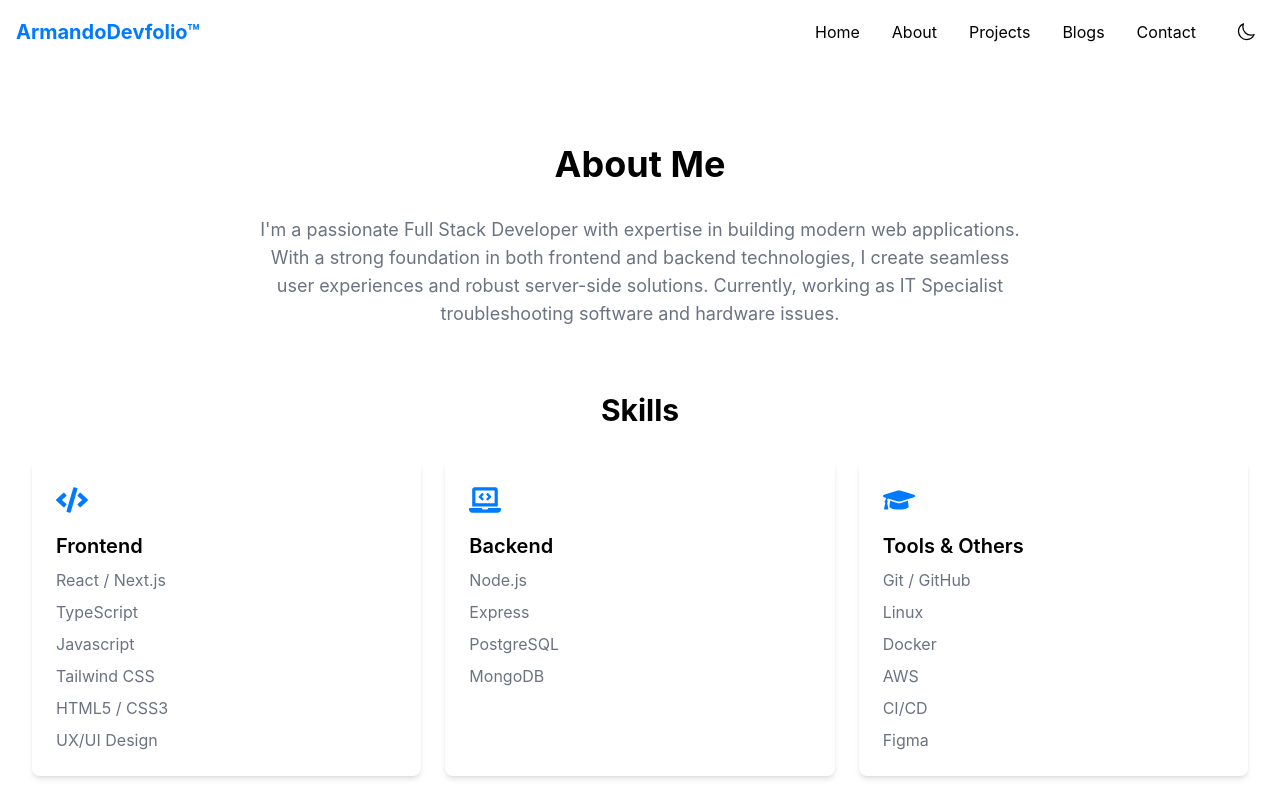
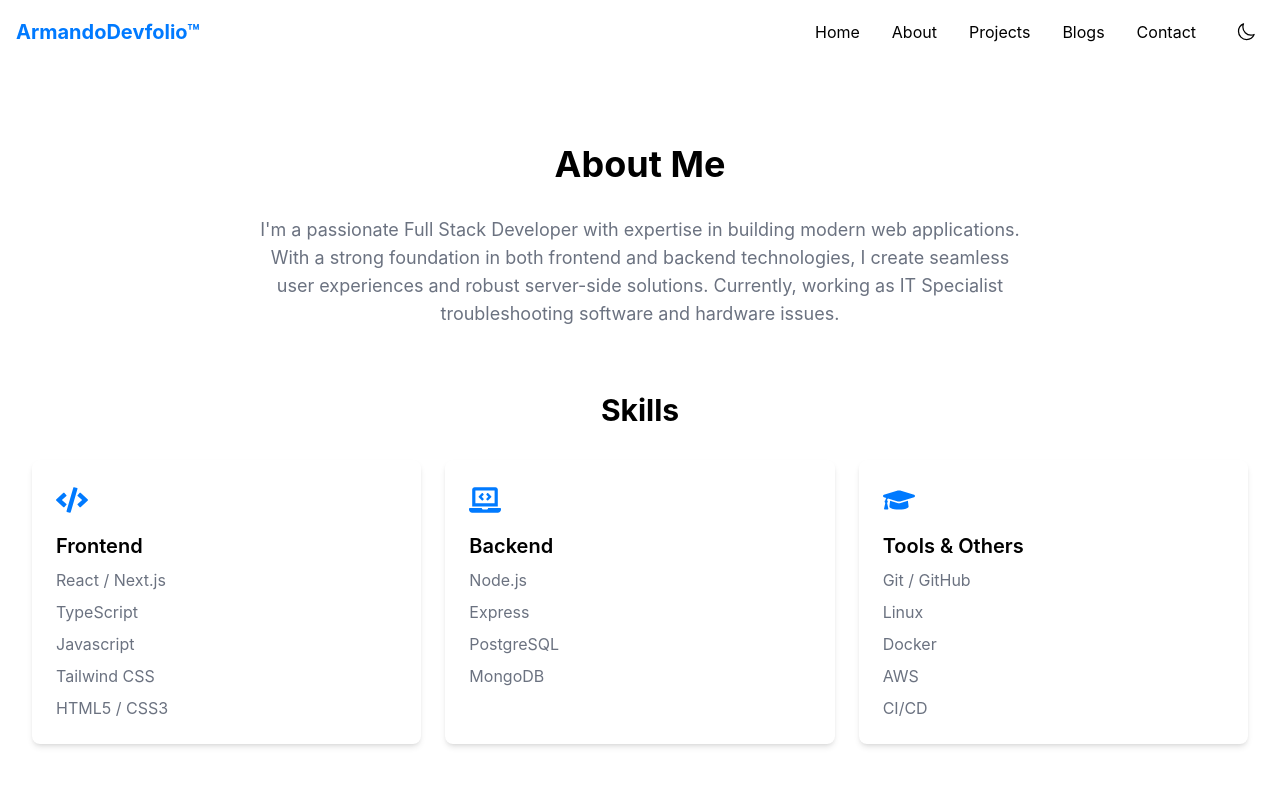
Before and after one commit to mandoag22/portfolio, a Next.js app: page /about in a window 1280 px wide. Shown: the top 800 px of the page. Built offline with nearby package versions, Linux system fonts and the light colour scheme.

Commit message:
Update page.tsx

```diff
--- a/src/app/about/page.tsx
+++ b/src/app/about/page.tsx
@@ -57,7 +57,7 @@ export default function About() {
               <li>Javascript</li>
               <li>Tailwind CSS</li>
               <li>HTML5 / CSS3</li>
-              <li>UX/UI Design</li>
+
             </ul>
           </motion.div>
 
@@ -91,7 +91,7 @@ export default function About() {
               <li>Docker</li>
               <li>AWS</li>
               <li>CI/CD</li>
-              <li>Figma</li>
+
             </ul>
           </motion.div>
         </motion.div>
```
